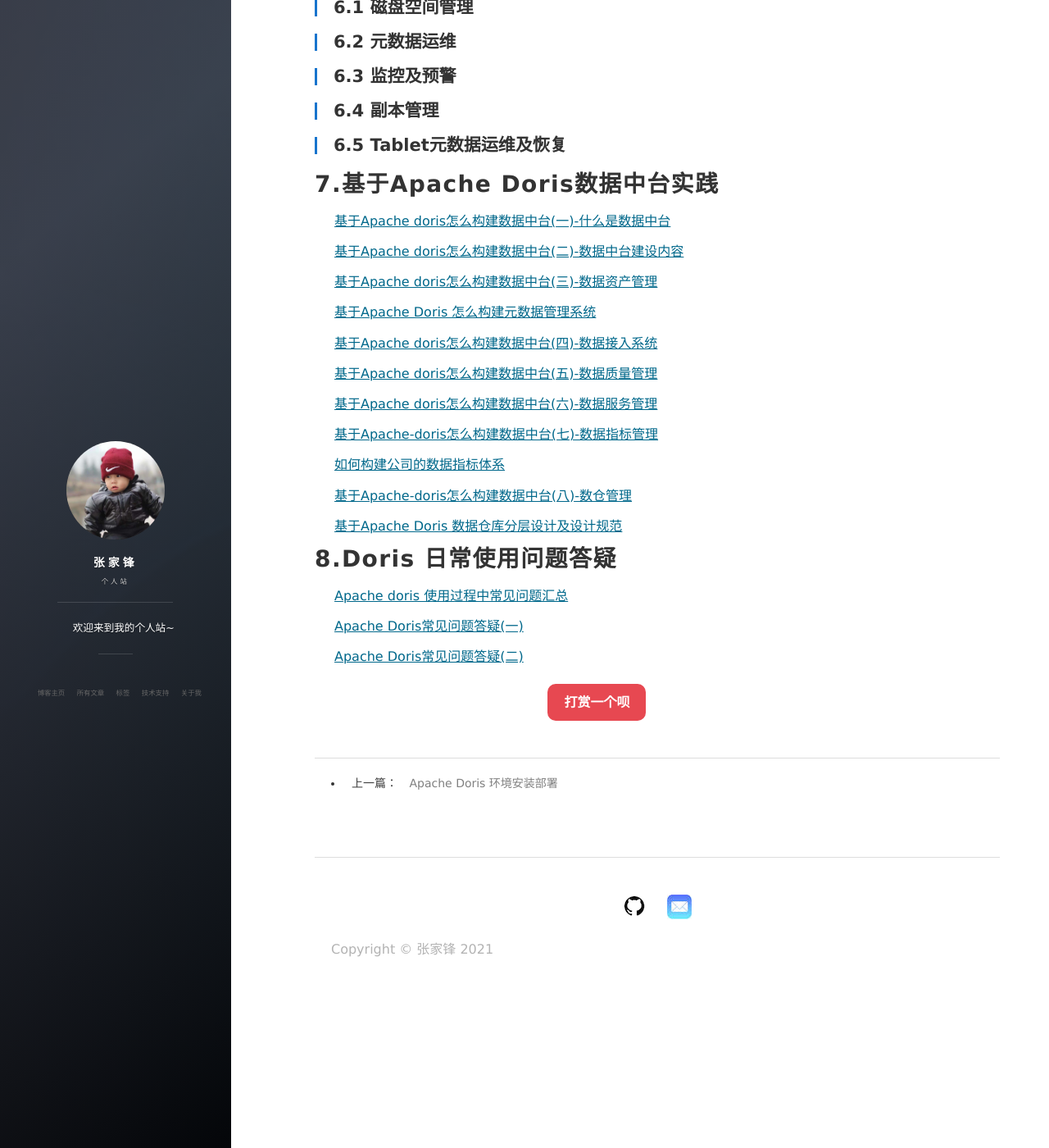
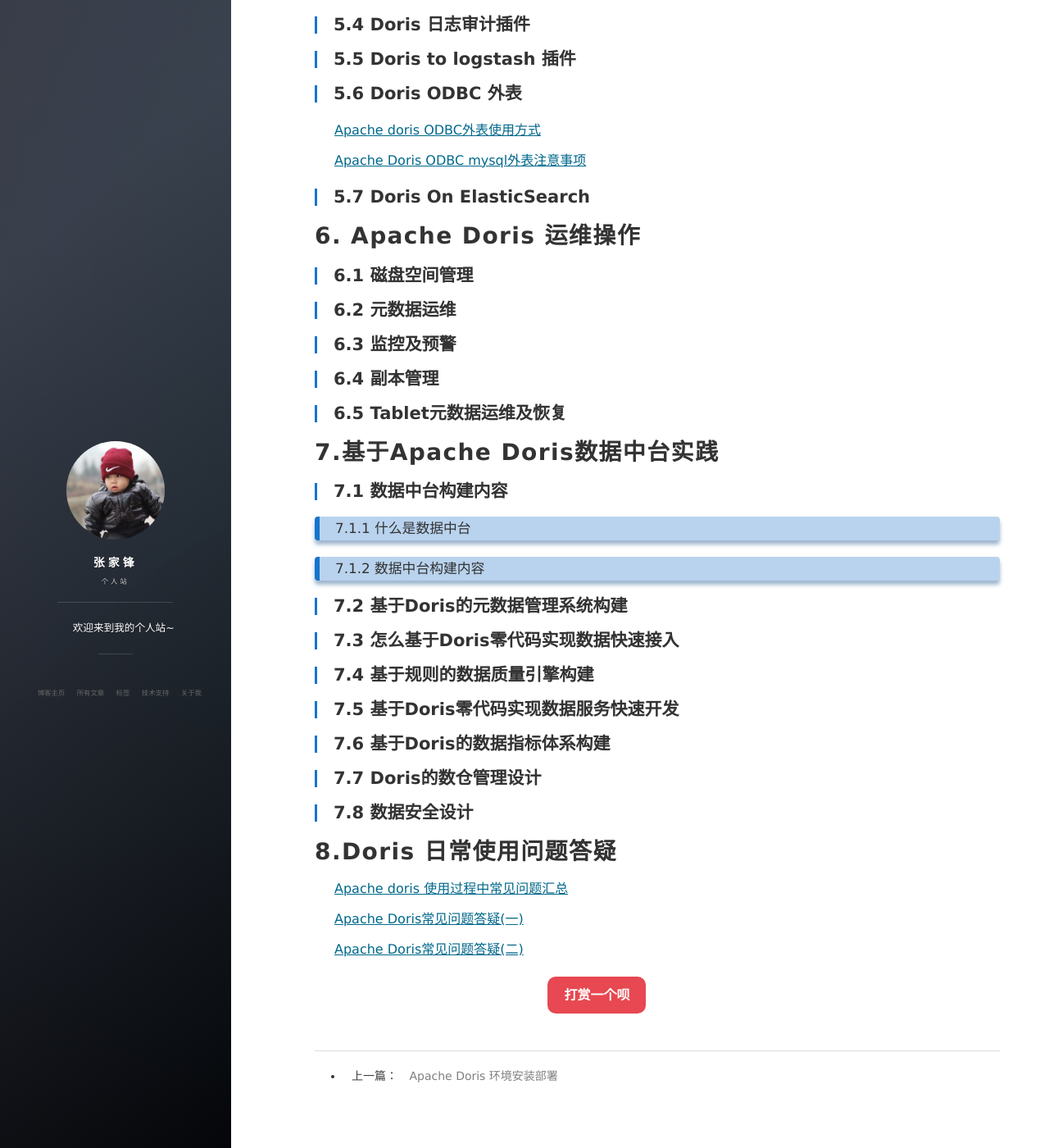
Before and after one commit to hf200012/hf200012.github.io, a Jekyll site: the page built from _posts/2021-09-17-Apache Doris 实战指南.md, in a window 1280 px wide and 1400 px high, scrolled down 3174 px. Shown: the whole window at 82% size. Built offline with Jekyll 4.4.1, drawn with Linux system fonts in a browser that asks for light colours; nearby versions of some CDN libraries; comment, search, counter and statistics services are not loaded; some of the changed text lies outside the part shown.

Commit message:
Update 2021-09-17-Apache Doris 实战指南.md

```diff
--- a/_posts/2021-09-17-Apache Doris 实战指南.md
+++ b/_posts/2021-09-17-Apache Doris 实战指南.md
@@ -34,6 +34,16 @@
 ## 3.3 Doris 物化视图及Rollup
 
 [Apache Doris 物化视图介绍](https://hf200012.github.io/2021/09/Apache-Doris-物化视图介绍/)
+
+## 3.4 RuntimeFilter 原理及使用
+
+## 3.5 Doris 数据动态分区使用
+
+## 3.6 Doris 索引
+
+[Apache doris 排序键及ShortKey Index](https://hf200012.github.io/2021/09/Apache-Doris-排序键及ShortKey-Index/)
+
+# 4. Apache Doris使用实战
 
 ## 3.4 Doris数据导入
 
@@ -53,19 +63,11 @@
 
 ### 3.5.2 查询结果导出
 
-## 3.6 RuntimeFilter 原理及使用
+## 3.6 Doris数据删除
 
-## 3.7 Doris数据表动态分区使用
+## 3.7 Doris数据更新
 
-## 3.8 Doris数据删除
-
-## 3.9 Doris数据更新
-
-## 3.10 Doris 索引
-
-[Apache doris 排序键及ShortKey Index](https://hf200012.github.io/2021/09/Apache-Doris-排序键及ShortKey-Index/)
-
-# 4. Apache Doris Join使用及原理
+# 4. Apache Doris Join 原理及使用
 
 ## 4.1 Colocation Join
 
@@ -105,27 +107,25 @@
 
 # 7.基于Apache Doris数据中台实践
 
-[基于Apache doris怎么构建数据中台(一)-什么是数据中台](https://hf200012.github.io/2021/08/基于Apache-doris怎么构建数据中台(一)-什么是数据中台/)
+## 7.1 数据中台构建内容
 
-[基于Apache doris怎么构建数据中台(二)-数据中台建设内容](https://hf200012.github.io/2021/08/基于Apache-doris怎么构建数据中台(二)-数据中台建设内容/)
+### 7.1.1 什么是数据中台
 
-[基于Apache doris怎么构建数据中台(三)-数据资产管理 ](https://hf200012.github.io/2021/08/基于Apache-doris怎么构建数据中台(三)-数据资产管理/)
+### 7.1.2 数据中台构建内容
 
-[基于Apache Doris 怎么构建元数据管理系统](https://hf200012.github.io/2021/08/元数据管理系统/)
+## 7.2 基于Doris的元数据管理系统构建
 
-[基于Apache doris怎么构建数据中台(四)-数据接入系统 ](https://hf200012.github.io/2021/08/基于Apache-doris怎么构建数据中台(四)-数据接入系统/)
+## 7.3 怎么基于Doris零代码实现数据快速接入
 
-[基于Apache doris怎么构建数据中台(五)-数据质量管理](https://hf200012.github.io/2021/09/基于Apache-doris怎么构建数据中台(五)-数据质量/)
+## 7.4 基于规则的数据质量引擎构建
 
-[基于Apache doris怎么构建数据中台(六)-数据服务管理](https://hf200012.github.io/2021/09/基于Apache-doris怎么构建数据中台(六)-数据服务/)
+## 7.5 基于Doris零代码实现数据服务快速开发
 
-[基于Apache-doris怎么构建数据中台(七)-数据指标管理](https://hf200012.github.io/2021/09/基于Apache-doris怎么构建数据中台(七)-数据指标管理/)
+## 7.6 基于Doris的数据指标体系构建
 
-[如何构建公司的数据指标体系](https://hf200012.github.io/2021/07/如何构建公司的数据指标体系/)
+## 7.7 Doris的数仓管理设计
 
-[基于Apache-doris怎么构建数据中台(八)-数仓管理](https://hf200012.github.io/2021/09/基于Apache-doris怎么构建数据中台(八)-数仓管理/)
-
-[基于Apache Doris 数据仓库分层设计及设计规范](https://mp.weixin.qq.com/s?__biz=MzI4ODMyNTcwMw==&mid=2247484053&idx=1&sn=4d7ac627977feeddc22f6e1e4edb8771&chksm=ebc16bbddcb6e2ab55b68e3c30e91eff4618d0229afb709e0ab249968f0c42992ad74d81e2c5&scene=21#wechat_redirect)
+## 7.8 数据安全设计
 
 # 8.Doris 日常使用问题答疑
 
```
Also changed, not shown: other parts of _posts/2021-09-17-Apache Doris 实战指南.md (+1 -1 lines).
